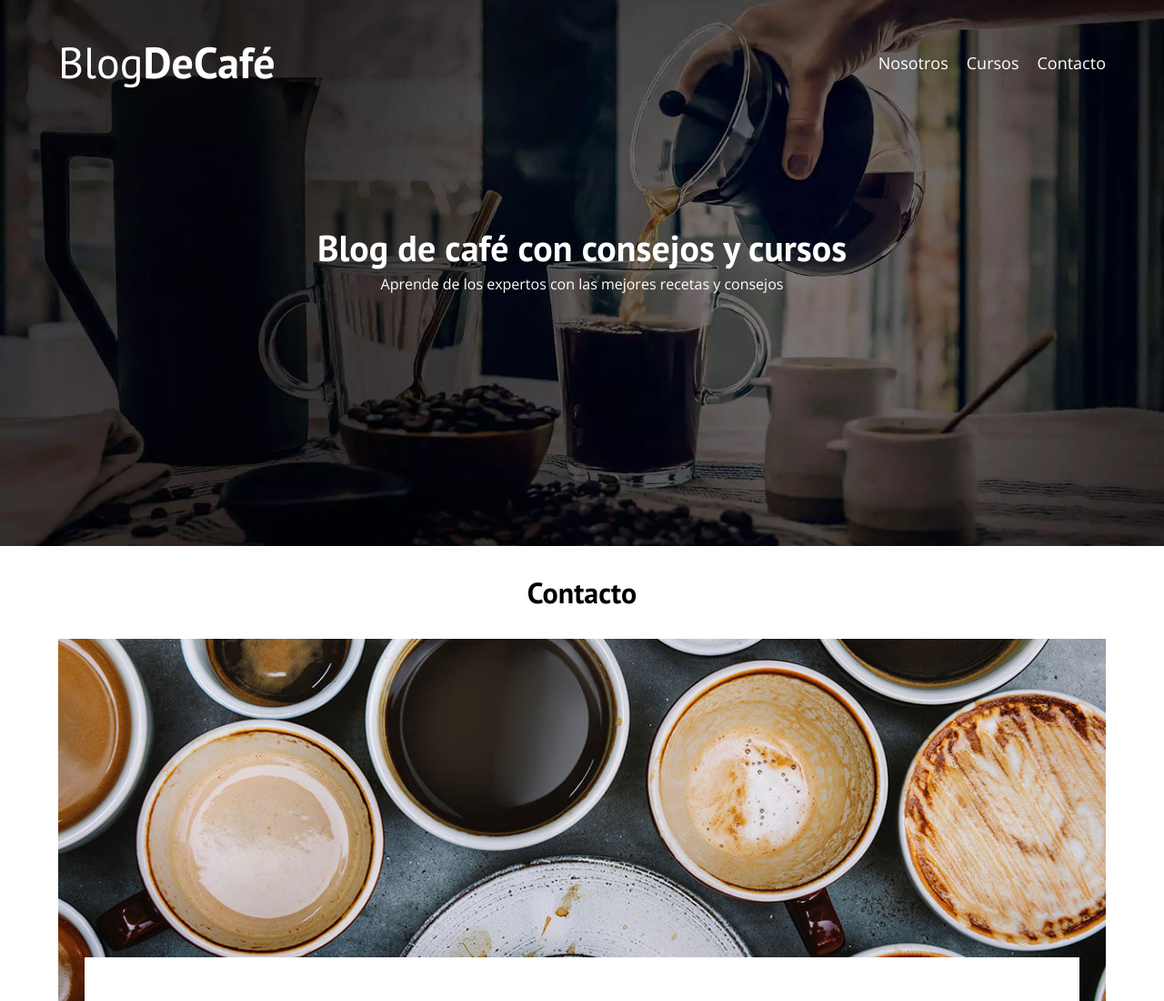
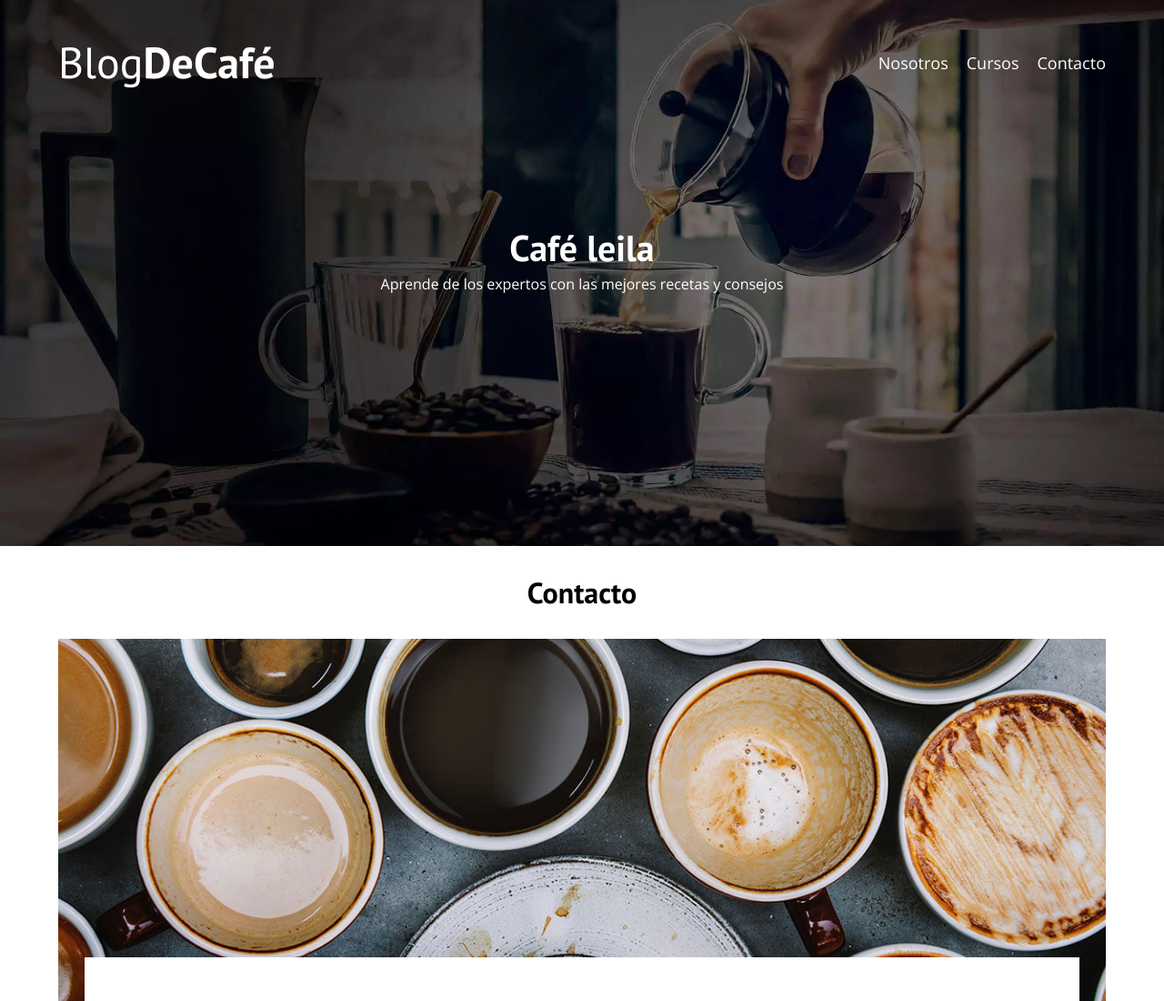
Before and after one commit to leilasuarezsol/JSBlogdecafe, a plain HTML site: page contacto.html in a window 1280 px wide. Shown: the top 1100 px of the page at 91% size. Drawn offline with nearby package versions, Linux system fonts and the light colour scheme.

Commit message:
mi primer commit

```diff
--- a/contacto.html
+++ b/contacto.html
@@ -88,5 +88,6 @@
         </div>
     </footer>
     <script src="js/modernizr.js"></script>
+    <script src="js/app.js"></script>
 </body>
 </html>
--- /dev/null
+++ b/js/app.js
@@ -0,0 +1,13 @@
+const textoHeader = document.querySelector('#heading')
+
+console.log(textoHeader)
+
+textoHeader.textContent = "Café leila"
+
+textoHeader.classList.add('nueva-clasejs')
+
+const enlace = document.querySelectorAll('.navegacion a')
+
+console.log(enlaces[0])
+
+enlace[1].textContent = "nuevo enlace"
```
Also changed, not shown: nosotros.html (+1 -0 lines), archivo.txt (deleted).
